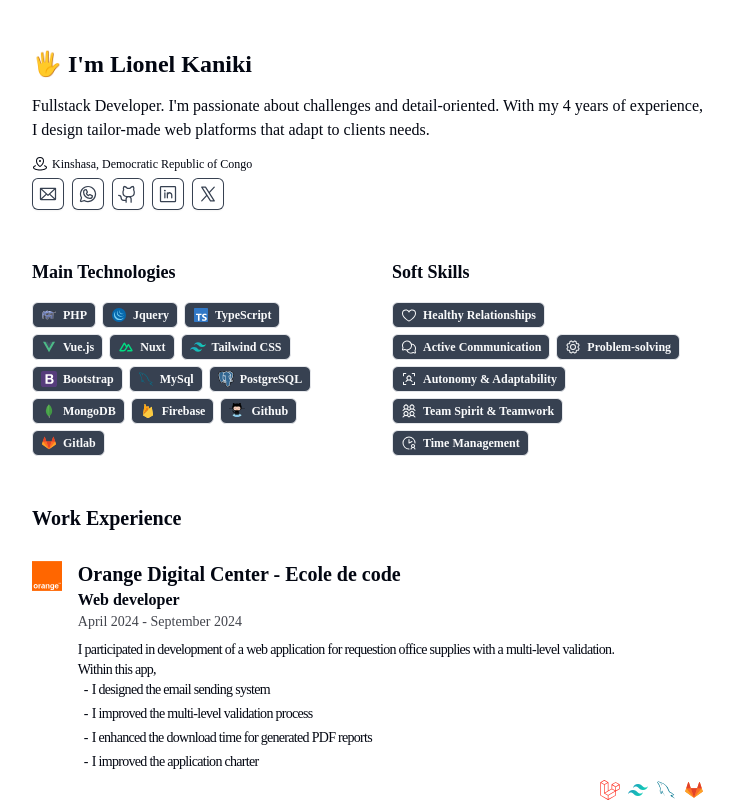
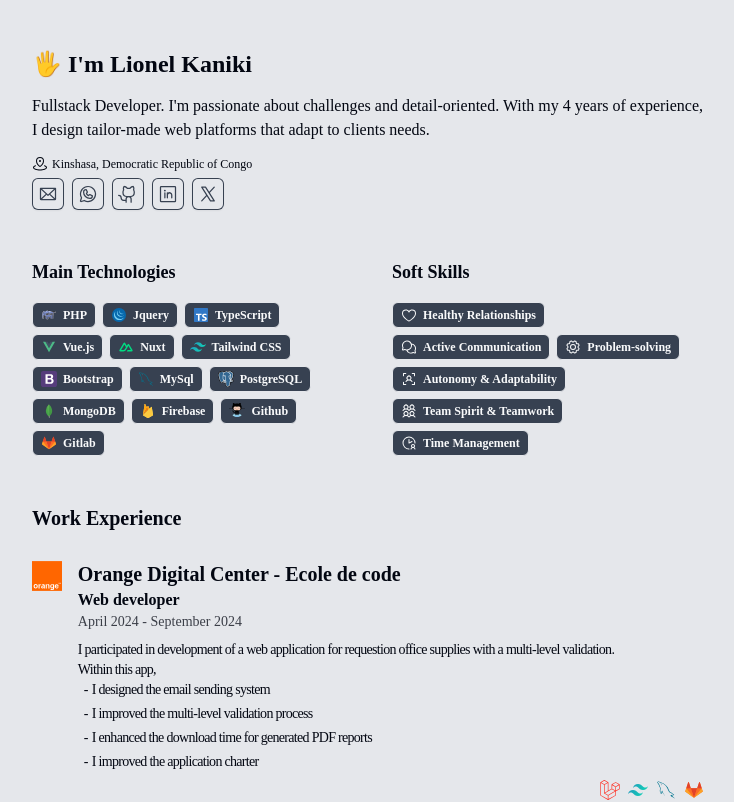
Before and after one commit to mr-leo44/portfoleo, a Nuxt app: page / in a window 1280 px wide. Shown: the top 802 px of the page, without its empty margins (272-1006 px from the left). Built offline with nearby package versions, Linux system fonts and the light colour scheme.

Commit message:
feat improve bg color in dark mode

```diff
--- a/app.vue
+++ b/app.vue
@@ -1,5 +1,5 @@
 <template>
-  <div class="dark:bg-gray-900 dark:text-white">
+  <div class="bg-gray-200 dark:bg-gray-900 dark:text-gray-50">
     <NuxtPage  />
   </div>
 </template>
```
